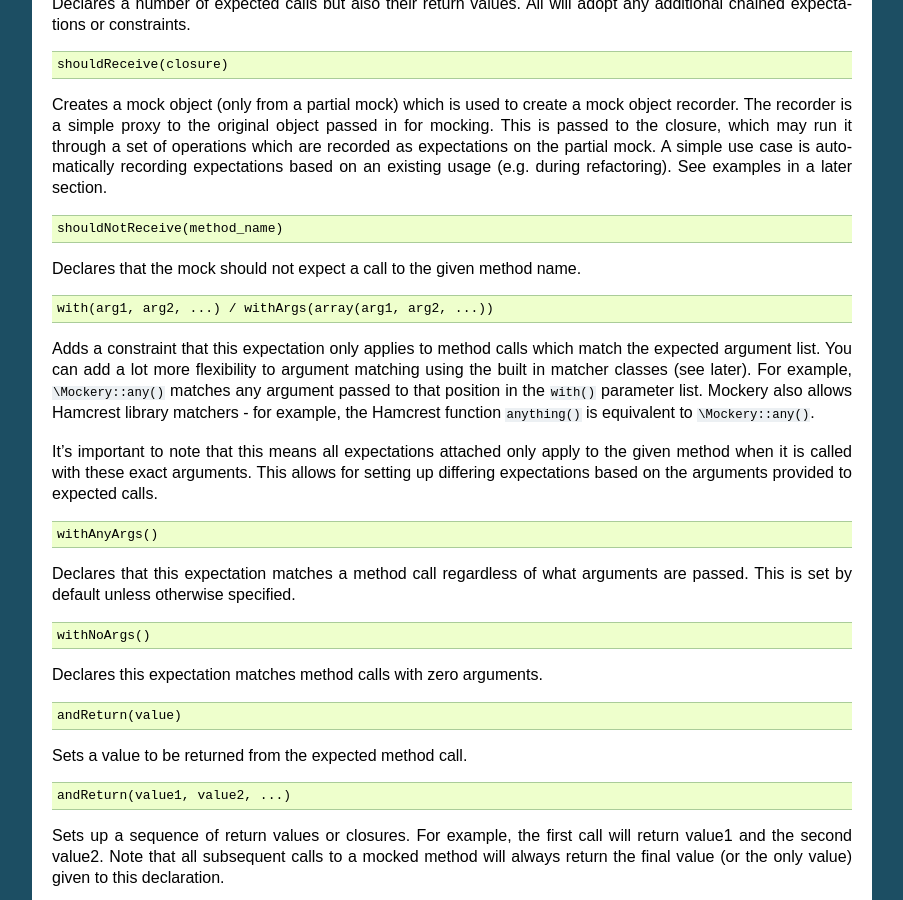
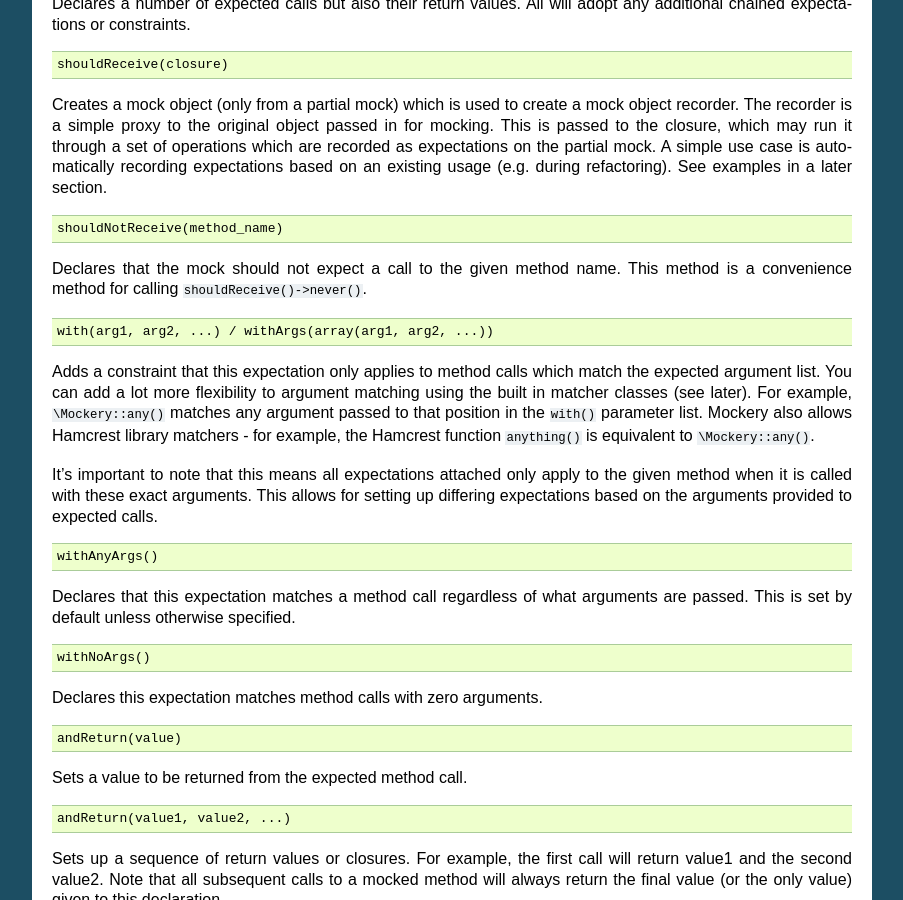
Before and after one commit to mockery/mockery, a Sphinx documentation site: the page built from docs/reference/expectations.rst, in a window 1280 px wide and 900 px high, scrolled down 381 px. Shown: the whole window, without its empty margins (198-1101 px from the left). Built offline with Sphinx 7.4.7, drawn with Linux system fonts in a browser that asks for light colours.

Commit message:
mention in the docs that shouldNotReceive is a shortcut for shouldReceive->never

```diff
--- a/docs/reference/expectations.rst
+++ b/docs/reference/expectations.rst
@@ -45,7 +45,8 @@ usage (e.g. during refactoring). See examples in a later section.
 
     shouldNotReceive(method_name)
 
-Declares that the mock should not expect a call to the given method name.
+Declares that the mock should not expect a call to the given method name. This
+method is a convenience method for calling ``shouldReceive()->never()``.
 
 .. code-block:: php
 
```
